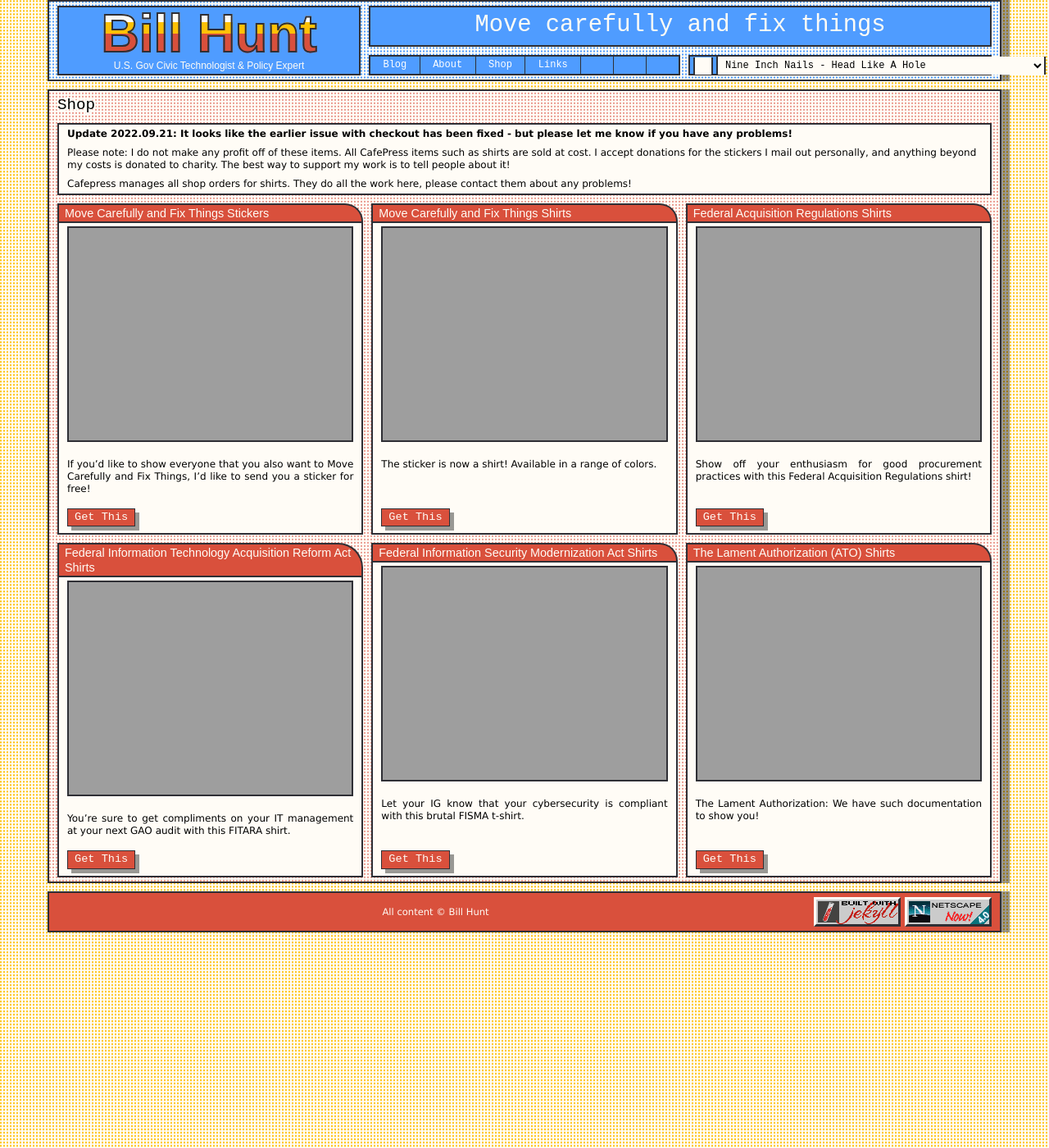
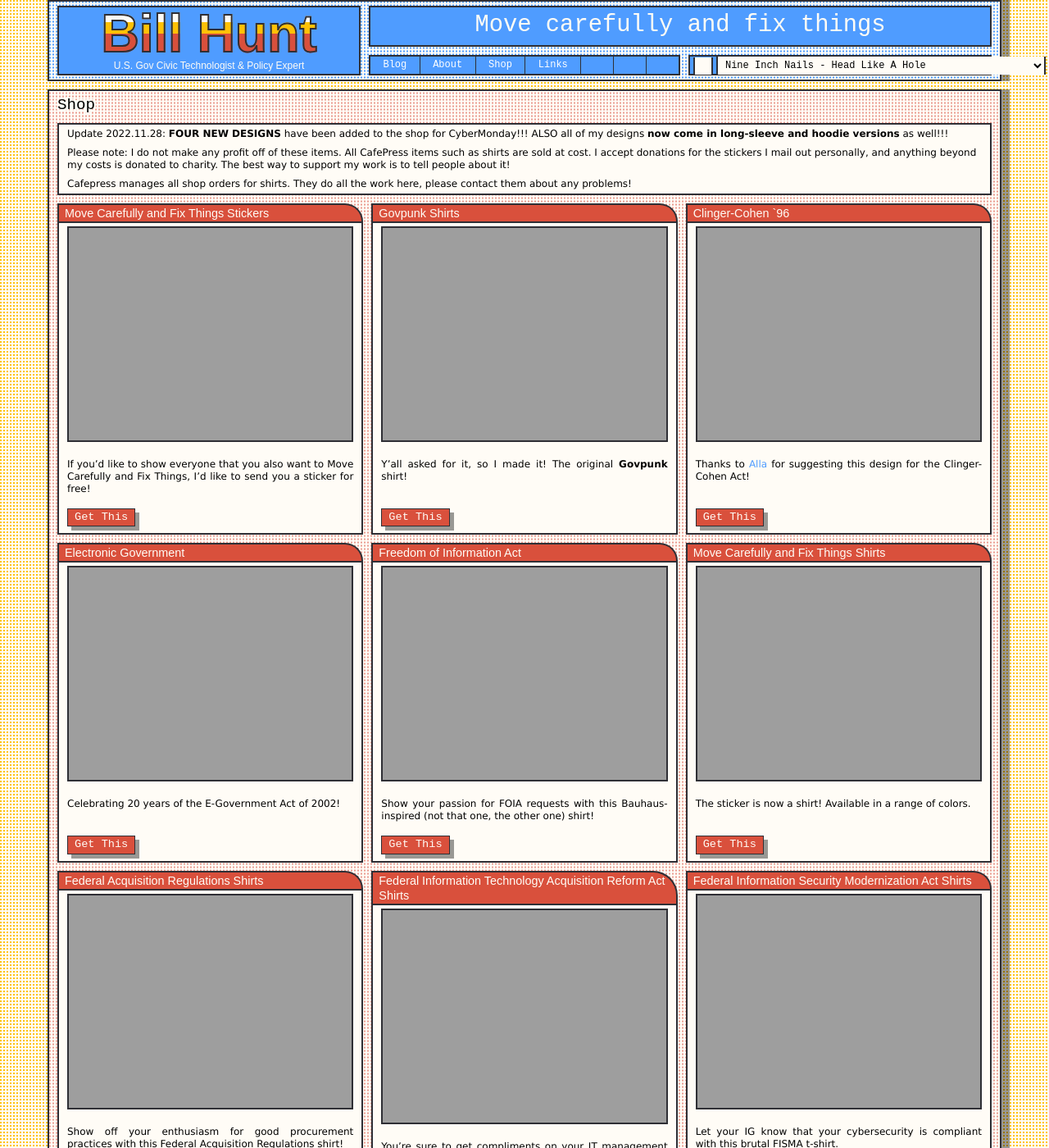
Before and after one commit to krusynth/billhunt.dev, a Jekyll site: the page built from shop.md, in a window 1280 px wide and 1400 px high. Shown: the whole window at 82% size. Built offline with Jekyll 4.4.1, drawn with Linux system fonts in a browser that asks for light colours; some web fonts are replaced.

Commit message:
Add new shirts to shop.

```diff
--- a/_data/shop.yml
+++ b/_data/shop.yml
@@ -2,6 +2,26 @@
   url: /move-carefully/
   image: https://billhunt.dev/uploads/2021/02/movecarefully-photo.jpg
   content: If you’d like to show everyone that you also want to Move Carefully and Fix Things, I’d like to send you a sticker for free!
+
+- title: Govpunk Shirts
+  url: https://www.cafepress.com/govpunk/17361265
+  image: https://billhunt.dev/uploads/2022/11/govpunk_sweatshirt.jpg
+  content: Y'all asked for it, so I made it! The original **Govpunk** shirt!
+
+- title: Clinger-Cohen `96
+  url: https://www.cafepress.com/govpunk/17361263
+  image: https://billhunt.dev/uploads/2022/11/clingercohen96_shirt.jpg
+  content: Thanks to [Alla](https://mastodon.cloud/@alla) for suggesting this design for the Clinger-Cohen Act!
+
+- title: Electronic Government
+  url: https://www.cafepress.com/govpunk/17361262
+  image: https://billhunt.dev/uploads/2022/11/egov_sweatshirt.jpg
+  content: Celebrating 20 years of the E-Government Act of 2002!
+
+- title: Freedom of Information Act
+  url: https://www.cafepress.com/govpunk/17361254
+  image: https://billhunt.dev/uploads/2022/11/foia_shirt.jpg
+  content: Show your passion for FOIA requests with this Bauhaus-inspired (not that one, the other one) shirt!
 
 - title: Move Carefully and Fix Things Shirts
   url: https://www.cafepress.com/govpunk/17346067
@@ -22,8 +42,3 @@
   url: https://www.cafepress.com/govpunk/17345807
   image: https://billhunt.dev/uploads/2022/09/fisma_tshirt.jpg
   content: Let your IG know that your cybersecurity is compliant with this brutal FISMA t-shirt.
-
-- title: The Lament Authorization (ATO) Shirts
-  url: https://www.cafepress.com/govpunk/17345812
-  image: https://billhunt.dev/uploads/2022/09/ato-box.jpg
-  content: "The Lament Authorization: We have such documentation to show you!"
--- a/_layouts/list.html
+++ b/_layouts/list.html
@@ -37,7 +37,9 @@ layout: default
           <section class="post-content">
             {% if post.image %}
               <p class="featured-image-box">
-                <img src="{{ post.image }}" class="featured-image" alt="Image of {{ post.title }}">
+                <a href="{{ post.url }}" {% if post.url contains 'http' %}{% else %}up-follow{% endif %}>
+                  <img src="{{ post.image }}" class="featured-image" alt="Image of {{ post.title }}">
+                </a>
               </p>
             {% endif %}
             <p>
--- a/shop.md
+++ b/shop.md
@@ -8,7 +8,7 @@ action: 'Get This'
 image: https://billhunt.dev/uploads/2022/09/tshirts.jpg
 ---
 
-**Update 2022.09.21: It looks like the earlier issue with checkout has been fixed - but please let me know if you have any problems!**
+Update 2022.11.28: **FOUR NEW DESIGNS** have been added to the shop for CyberMonday!!! ALSO all of my designs **now come in long-sleeve and hoodie versions** as well!!!
 
 Please note: I do not make any profit off of these items. All CafePress items such as shirts are sold at cost. I accept donations for the stickers I mail out personally, and anything beyond my costs is donated to charity. The best way to support my work is to tell people about it!
 
```
Also changed, not shown: _layouts/home.html (+5 -5 lines).
